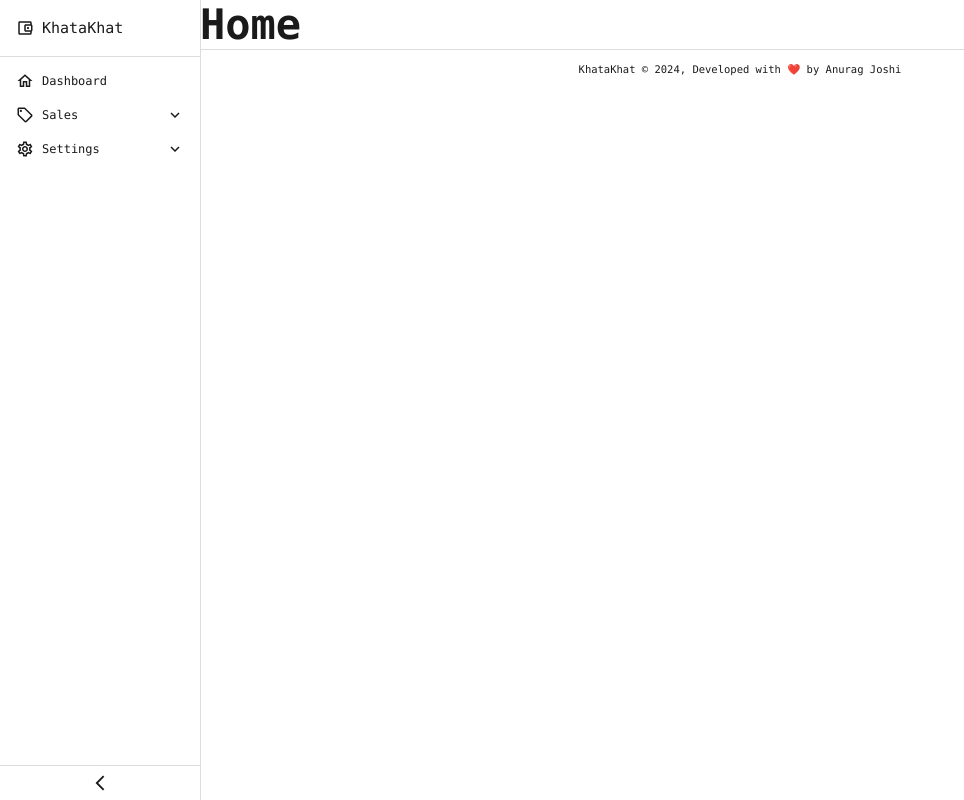
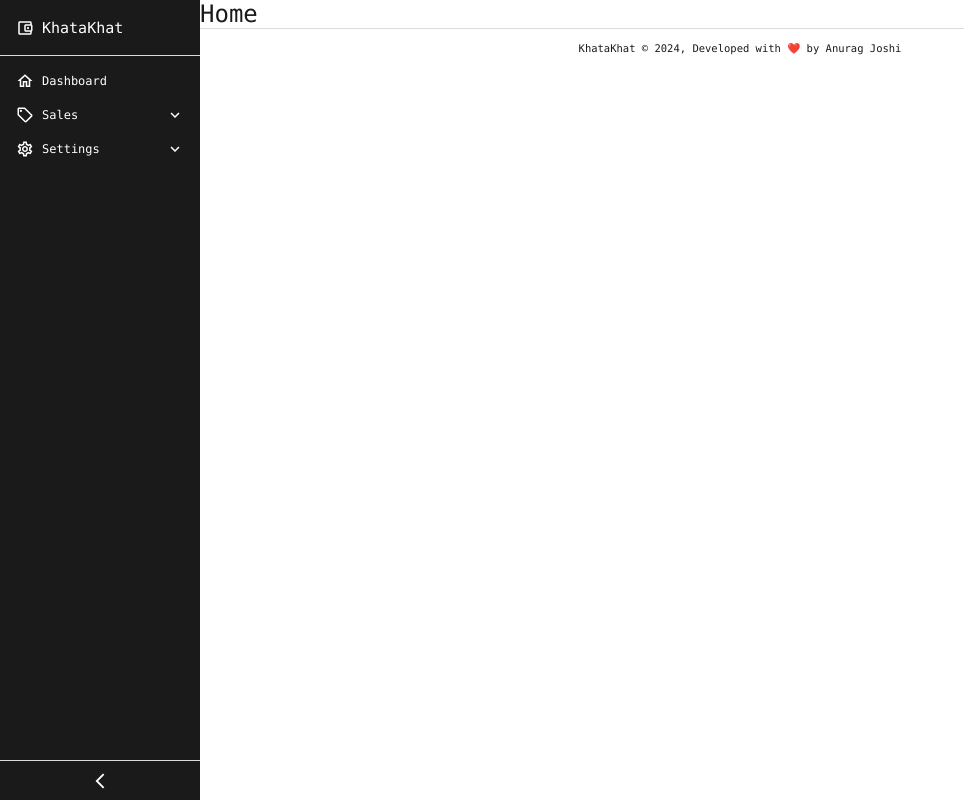
Before and after one commit to itsanuragjoshi/khatakhat-client, a React (Vite) app: page / in a window 1280 px wide. Shown: the whole page, without its empty margins (0-964 px from the left). Built offline with nearby package versions, Linux system fonts and the light colour scheme.

Commit message:
modified styles

```diff
--- a/src/assets/global.css
+++ b/src/assets/global.css
@@ -5,40 +5,36 @@
   --color-tone-4: #dbdce0;
   --color-tone-5: #efefef;
   --color-tone-6: #ffffff;
+  --color-tone-7: #1463F3;
+
   --color-background: var(--color-tone-6);
   --color-background-reverse: var(--color-tone-1);
   --color-background-light: var(--color-tone-5);
+  --color-background-primary: var(--color-tone-7);
+
   --color-font: var(--color-tone-1);
   --color-font-reverse: var(--color-tone-6);
+  --color-font-light: var(--color-tone-6);
+  --color-font-dark: var(--color-tone-1);
+  --color-font-primary: var(--color-tone-7);
+
   --color-border-dark: var(--color-tone-1);
   --color-border-light: var(--color-tone-4);
+  --color-border-primary: var(--color-tone-7);
+
   --color-switch: var(--color-tone-2);
   --color-switch-knob: var(--color-tone-6);
+
+  --color-btn-primary-background: var(--color-tone-7);
+  --color-btn-primary-border: var(--color-tone-7);
+
+  --color-btn-secondary-background: var(--color-tone-4);
+  --color-btn-secondary-border: var(--color-tone-3);
+
   --font-family-primary: source-code-pro, Menlo, Monaco, Consolas, "Courier New",
     monospace;
-}
 
-.dark {
-  --color-background: var(--color-tone-1);
-  --color-background-reverse: var(--color-tone-6);
-  --color-background-light: var(--color-tone-2);
-  --color-font: var(--color-tone-6);
-  --color-font-reverse: var(--color-tone-1);
-  --color-border-dark: var(--color-tone-6);
-  --color-border-light: var(--color-tone-2);
-}
-
-/* Apply .dark styles when user prefers dark mode */
-@media (prefers-color-scheme: dark) {
-  :root {
-    --color-background: var(--color-tone-1);
-    --color-background-reverse: var(--color-tone-6);
-    --color-background-light: var(--color-tone-2);
-    --color-font: var(--color-tone-6);
-    --color-font-reverse: var(--color-tone-1);
-    --color-border-dark: var(--color-tone-6);
-    --color-border-light: var(--color-tone-2);
-  }
+  --form-input-focus-box-shadow: 0 0 0 2px rgba(20, 99, 243, 0.1);
 }
 
 html {
@@ -67,12 +63,16 @@ body {
 .app {
   display: grid;
   grid-template-columns: auto 1fr;
+  height: 100vh;
 }
 
 main {
   flex-grow: 1;
 }
 
+.contentContainer {
+  overflow-y: auto;
+}
 
 button {
   background: none;
@@ -127,15 +127,16 @@ a {
 }
 
 h1 {
-  font-size: 2.5rem;
+  font-size: 2rem;
+  font-weight: 300;
 }
 
 h2 {
-  font-size: 2rem;
+  font-size: 1.5rem;
 }
 
 h3 {
-  font-size: 1.5rem;
+  font-size: 1.25rem;
 }
 
 .postTitle {
@@ -190,32 +191,34 @@ input {
 
 menu a.active,
 menu a.active:hover {
-  background: var(--color-background-reverse);
+  background-color: var(--color-background-primary);
   color: var(--color-font-reverse);
 }
 
-@media screen and (min-width: 1024px) {
-  .container {
-    padding: 20px 96px;
-    gap: 40px;
-    max-width: 1440px;
-    margin: 0 auto;
-  }
+.btn {
+  padding: 5px 10px;
+  height: 30px;
+}
 
-  h1 {
-    font-size: 3.5rem;
-  }
+.btnPrimary {
+  background: var(--color-btn-primary-background);
+  border: 1px solid var(--color-btn-primary-border);
+  color: var(--color-font-light);
+}
 
-  h2 {
-    font-size: 2.5rem;
-  }
+.btnSecondary {
+  background: var(--color-btn-secondary-background);
+  border: 1px solid var(--color-btn-secondary-border);
+}
 
-  h3 {
-    font-size: 2rem;
-  }
+.btnLink {
+  color: var(--color-font-primary);
+  text-decoration: underline;
+}
 
-  .articles {
-    grid-template-columns: 1fr 1fr 1fr;
-    gap: 40px;
-  }
+.btnToolbar {
+  display: flex;
+  gap: 10px;
+  padding: 20px;
+  border-top: 1px solid var(--color-border-light);
 }
--- a/src/common/components/menu/menu.module.css
+++ b/src/common/components/menu/menu.module.css
@@ -1,10 +1,16 @@
 menu {
     width: 200px;
-    height: 100vh;
-    outline: 1px solid var(--color-border-light);
-    background: var(--color-background);
+    /* outline: 1px solid var(--color-border-light); */
+    background: var(--color-background-reverse);
+    color: var(--color-font-reverse);
     display: flex;
     flex-direction: column;
+    height: 100vh;
+    overflow-y: auto;
+}
+
+menu a {
+    color: var(--color-font-reverse);
 }
 
 menu.collapsed {
@@ -14,7 +20,8 @@ menu.collapsed {
 .logoWrapper {
     height: 56px;
     padding: 8px 16px;
-    outline: 1px solid var(--color-border-light);
+    border-bottom: 1px solid var(--color-border-light);
+    /* background: var(--color-background-primary); */
     display: flex;
     align-items: center;
 }
@@ -28,14 +35,16 @@ menu.collapsed {
     align-items: center;
     justify-content: left;
     gap: 8px;
+    color: var(--color-font-light);
 }
 
 .collapseBtnWrapper {
+    height: 40px;
     width: inherit;
     display: flex;
     align-items: center;
     justify-content: center;
-    outline: 1px solid var(--color-border-light);
+    border-top: 1px solid var(--color-border-light);
     padding: 8px 16px;
     cursor: pointer;
 }
@@ -94,6 +103,7 @@ menu.collapsed {
 .navLink:hover,
 .subNavLink:hover {
     background-color: var(--color-background-light);
+    color: var(--color-font);
 }
 
 .rotatedArrow {
```
